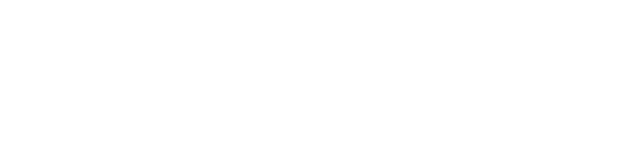
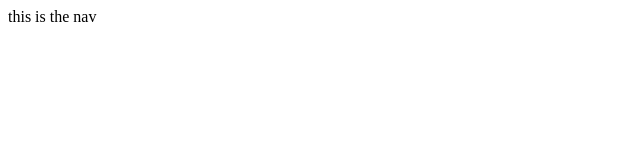
Before and after one commit to Hamksid/revison, a plain HTML site: page index.html in a window 1280 px wide. Shown: the whole page, without its empty margins (0-640 px from the left). Drawn offline with Linux system fonts and the light colour scheme.

Commit message:
add navbar

```diff
--- a/index.html
+++ b/index.html
@@ -6,6 +6,6 @@
     <title>Document</title>
 </head>
 <body>
-
+    <nav>this is the nav</nav>
 </body>
 </html>
```
